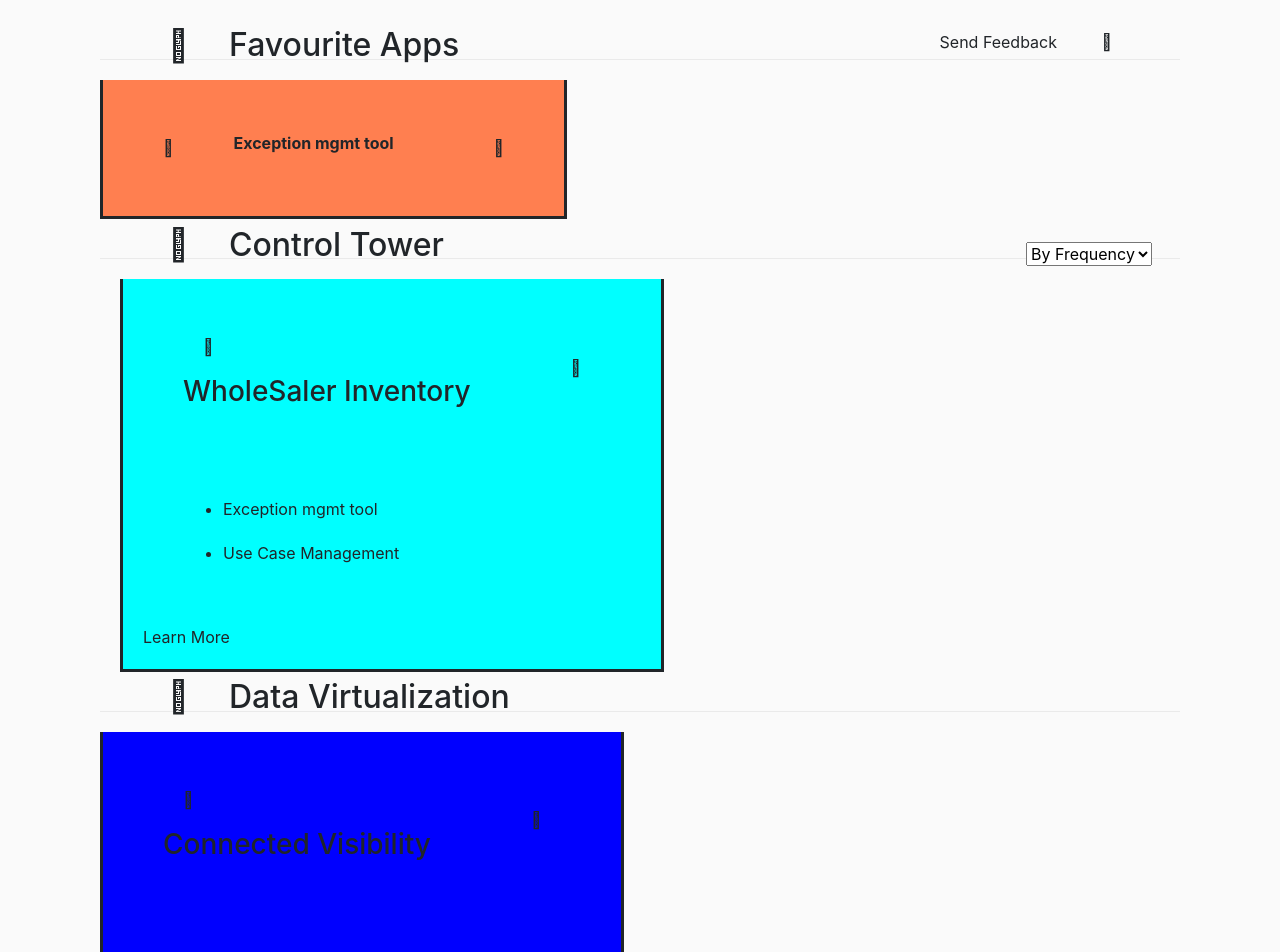
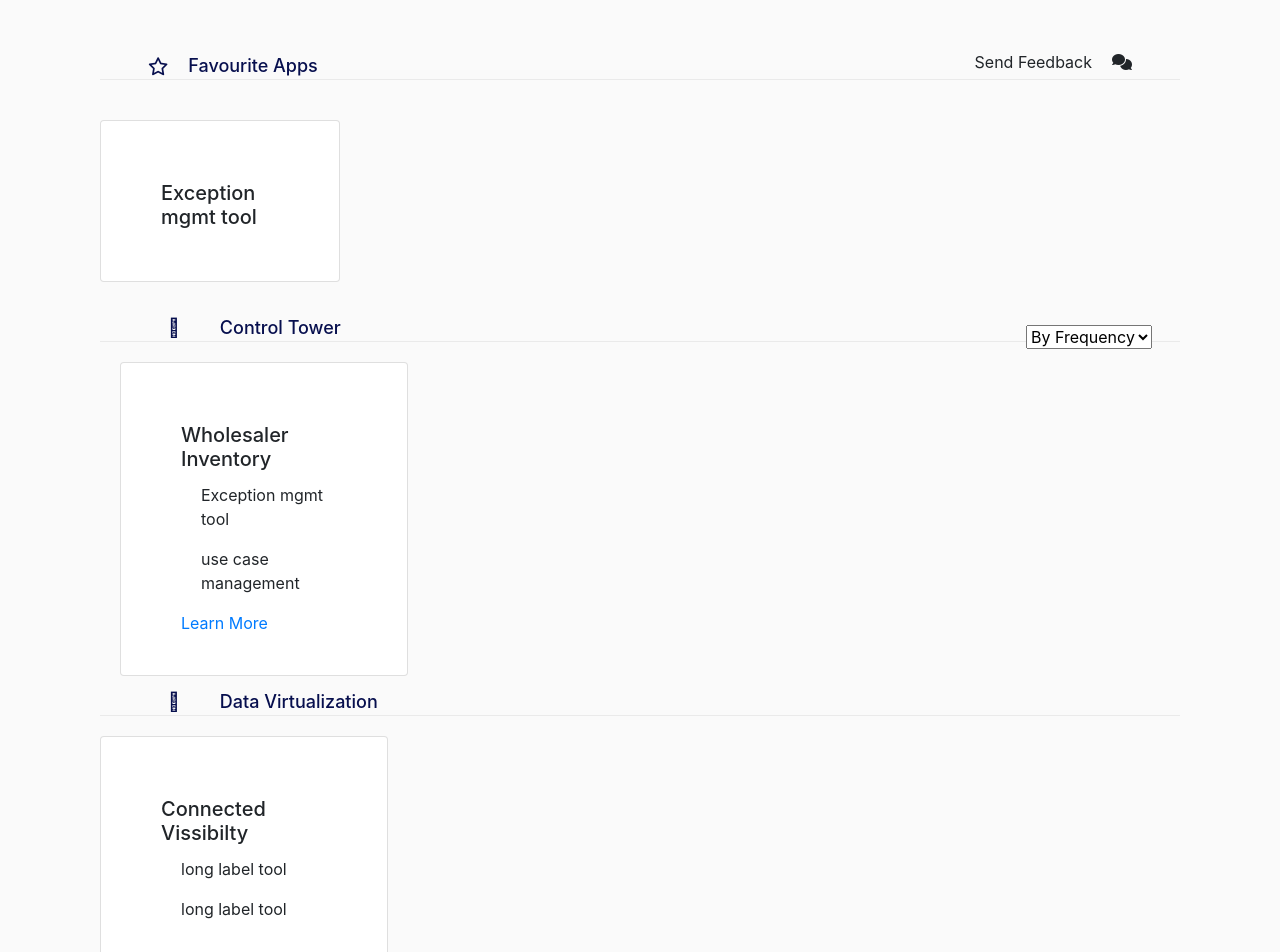
Before and after one commit to sanketbagad/SyrenProject1, a React (Create React App) app: page / in a window 1280 px wide. Shown: the top 952 px of the page. Built offline with nearby package versions, Linux system fonts and the light colour scheme.

Commit message:
Almost done

```diff
--- a/src/Components/Ct/Ct.js
+++ b/src/Components/Ct/Ct.js
@@ -1,27 +1,18 @@
 import React from 'react'
 import "./ct.css"
-
+import { Card } from 'react-bootstrap'
 const Ct = () => {
     return (
-        <div className='ct'>
-            <div className='ct-nav'>
-           <div>
-               <span className='icon-1'><i class="fal fa-star"></i></span>
-               <h3>WholeSaler Inventory</h3>
-           </div>
-           <div>
-           <span className='icon-2'><i class="fal fa-star"></i></span>
-           </div>
-            </div>
-           <div className='ct-content'>
-               <ul>
-                   <li>Exception mgmt tool</li>
-                   <li>Use Case Management</li>
-               </ul>
-           </div>
-
-           <a>Learn More</a>
-        </div>
+        <Card style={{ width: '18rem' }}>
+        <Card.Body>
+          <Card.Title>Wholesaler Inventory</Card.Title>
+          <Card.Text>
+           <p>Exception mgmt tool</p>
+           <p>use case management</p>
+          </Card.Text>
+          <Card.Link href="#">Learn More</Card.Link>
+        </Card.Body>
+      </Card>
     )
 }
 
--- a/src/Components/Dv/Dv.js
+++ b/src/Components/Dv/Dv.js
@@ -1,27 +1,18 @@
 import React from 'react'
 import "./dv.css"
-
+import { Card } from 'react-bootstrap'
 const Dv = () => {
     return (
-        <div className='dv'>
-            <div className='dv-nav'>
-           <div className='dv-title'>
-           <span><i class="fal fa-star"></i></span>
-               <h3>Connected Visibility</h3>
-           </div>
-           <div>
-           <span><i class="fal fa-star"></i></span>
-           </div>
-            </div>
-           <div className='dv-content'>
-               <ul>
-                   <li>long label tool</li>
-                   <li>long label tool</li>
-               </ul>
-           </div>
+        <Card style={{ width: '18rem' }}>
+        <Card.Body>
+          <Card.Title>Connected Vissibilty</Card.Title>
+          <Card.Text>
 
-           <a>Learn More</a>
-        </div>
+                <p>long label tool</p>
+               <p>long label tool</p>
+          </Card.Text>
+        </Card.Body>
+      </Card>
     )
 }
 
--- a/src/Components/Dv/dv.css
+++ b/src/Components/Dv/dv.css
@@ -11,4 +11,5 @@ border-top: deepskyblue;
 .dv-nav{
     display: flex;
     align-items: center;
+    justify-content: center;
 }
--- a/src/Components/Fapps/Fapps.js
+++ b/src/Components/Fapps/Fapps.js
@@ -1,17 +1,14 @@
 import React from 'react'
 import "./fapps.css"
+import { Card } from 'react-bootstrap'
 
 const Fapps = () => {
     return (
-        <div className='fapps'>
-        <div className='f-title'>
-        <span className='icon-1'><i class="fal fa-star"></i></span>
-            <h3 className='f-name'>Exception mgmt tool</h3>
-        </div>
-        <div>
-        <span className='icon-2'><i class="fal fa-star"></i></span>
-        </div>
-     </div>
+        <Card style={{ width: '15rem' }}>
+        <Card.Body>
+          <Card.Title>Exception mgmt tool</Card.Title>
+        </Card.Body>
+      </Card>
     )
 }
 
--- a/src/Components/Fapps/fapps.css
+++ b/src/Components/Fapps/fapps.css
@@ -1,12 +1,12 @@
 .fapps {
-    background-color: coral;
+    background-color: #d5def5;
     width: fit-content;
     height: fit-content;
     display: flex;
     align-items: center;
     justify-content: center;
     border-style: solid;
-    border-top: deepskyblue;
+    border-top: deepskyblue solid;
 }
 
 .f-title{
--- a/src/Sections/Favourites/Favourites.js
+++ b/src/Sections/Favourites/Favourites.js
@@ -6,8 +6,8 @@ const Favourites = () => {
     return (
         <div className='f'>
             <div className='f-nav'>
-            <h2 className='f-title'><span><i class="fal fa-star"></i></span> Favourite Apps</h2>
-            <p className='f-feed'>Send Feedback <span><i class="fal fa-comments"></i></span></p>
+            <h2 className='f-title'><i class="far fa-star"></i>Favourite Apps</h2>
+            <p className='f-feed'>Send Feedback<i class="fas fa-comments"></i></p>
             </div>
 
         <Fapps />
--- a/src/Sections/Favourites/fav.css
+++ b/src/Sections/Favourites/fav.css
@@ -1,5 +1,6 @@
 .f{
-
+    display: flex;
+    flex-direction: column;
 }
 
 .f-nav {
@@ -12,3 +13,8 @@
     border-bottom: 1px solid #eaeaea;
     height: 20px;
 }
+
+h2{
+    font-size: large;
+    color: #070f4e;
+}
```
